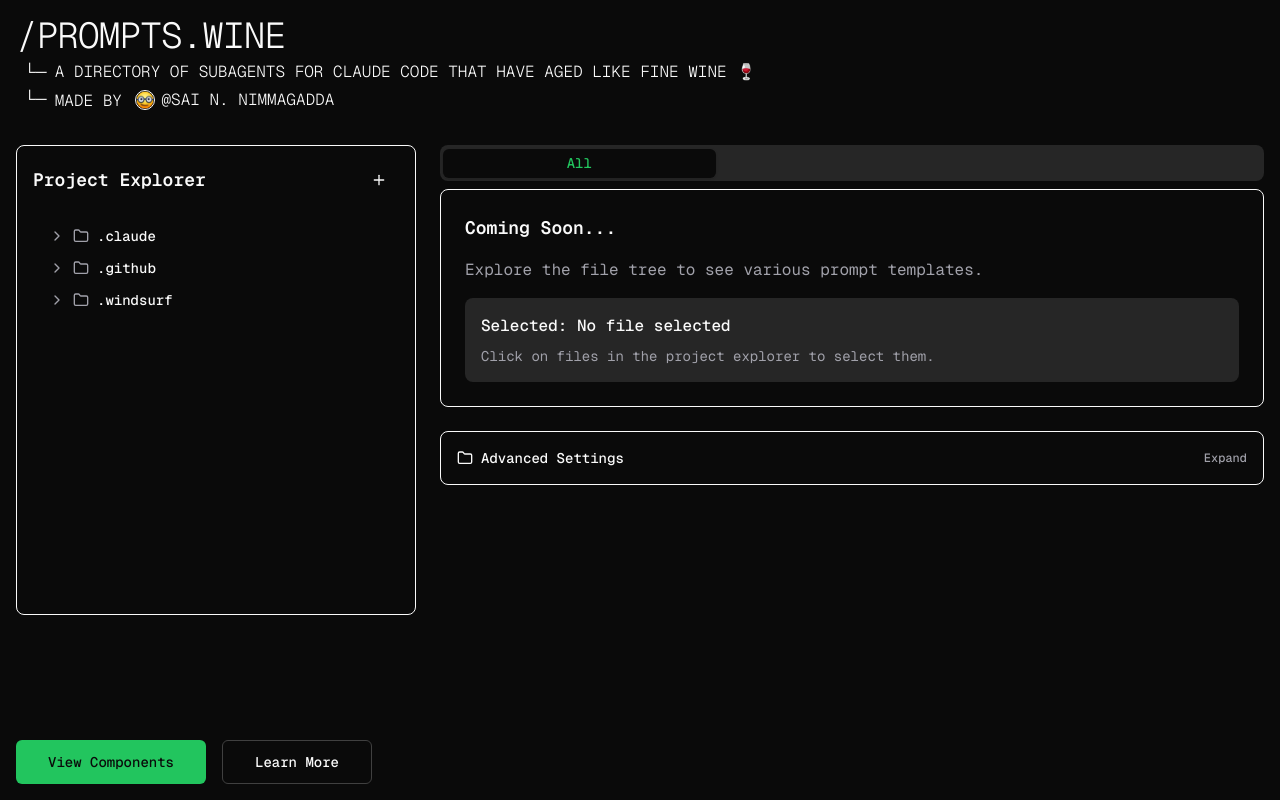
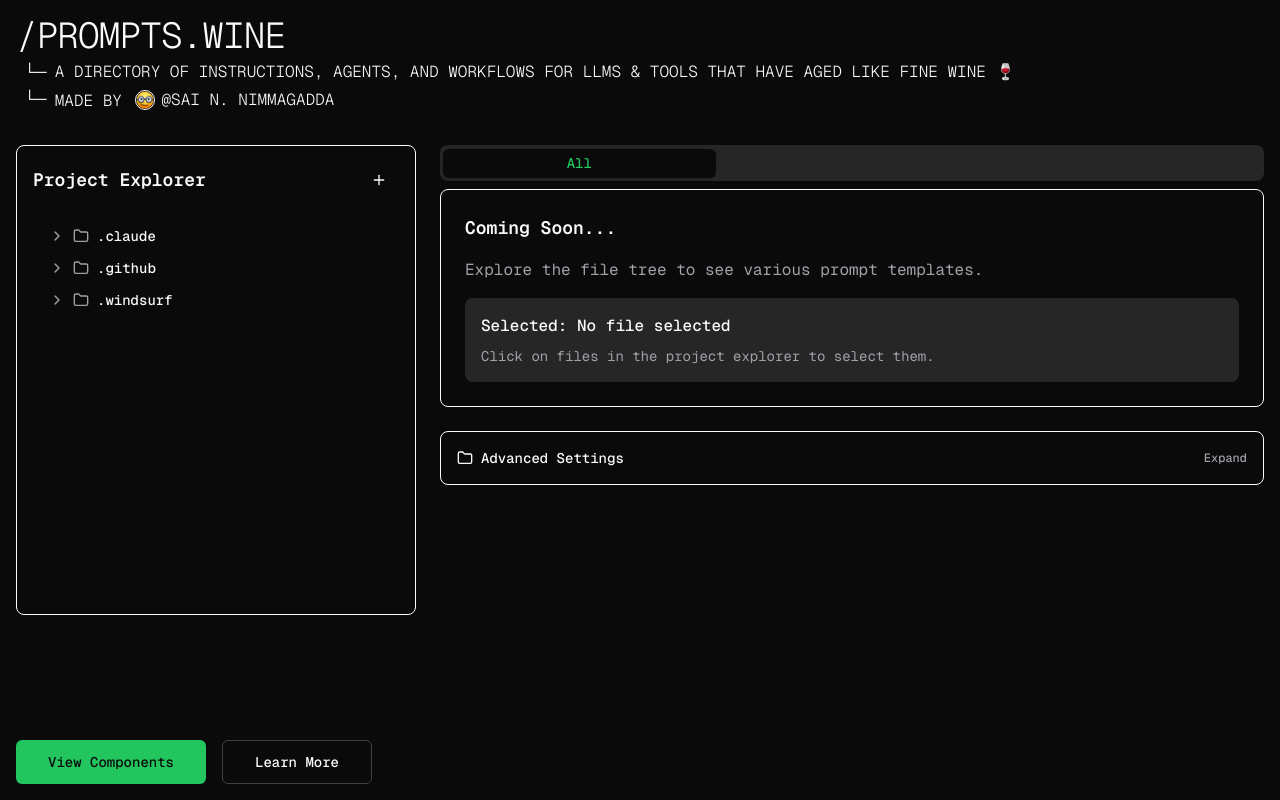
Before and after one commit to funsaized/prompts.wine, a Next.js app: page / in a window 1280 px wide. Built offline with nearby package versions, Linux system fonts and the light colour scheme.

Commit message:
fix: desc

```diff
--- a/src/app/layout.tsx
+++ b/src/app/layout.tsx
@@ -10,7 +10,7 @@
 export const metadata: Metadata = {
   title: "prompts.wine",
   description:
-    "A directory of instructions, agents, and workflows for LLMs & AI tools.",
+    "A directory of instructions, agents, and workflows for LLMs & AI tools that have aged like fine wine",
 };
 
 export default function RootLayout({
@@ -20,9 +20,7 @@
 }>) {
   return (
     <html lang="en">
-      <body
-        className={`${geistMono.variable} antialiased font-mono`}
-      >
+      <body className={`${geistMono.variable} font-mono antialiased`}>
         {children}
       </body>
     </html>
--- a/src/app/page.tsx
+++ b/src/app/page.tsx
@@ -40,8 +40,8 @@
             <div className="mt-1 flex items-center gap-2 pl-2">
               <span>└─</span>
               <h2>
-                a directory of subagents for Claude Code that have aged like
-                fine wine 🍷
+                A directory of instructions, agents, and workflows for LLMs &
+                tools that have aged like fine wine 🍷
               </h2>
             </div>
             <div className="flex items-center gap-2 pl-2">
@@ -173,7 +173,11 @@
             <a href="/components">View Components</a>
           </Button>
           <Button variant="outline" size="lg" asChild>
-            <a href="https://github.com/funsaized/prompts.wine" target="_blank" rel="noopener noreferrer">
+            <a
+              href="https://github.com/funsaized/prompts.wine"
+              target="_blank"
+              rel="noopener noreferrer"
+            >
               Learn More
             </a>
           </Button>
```
